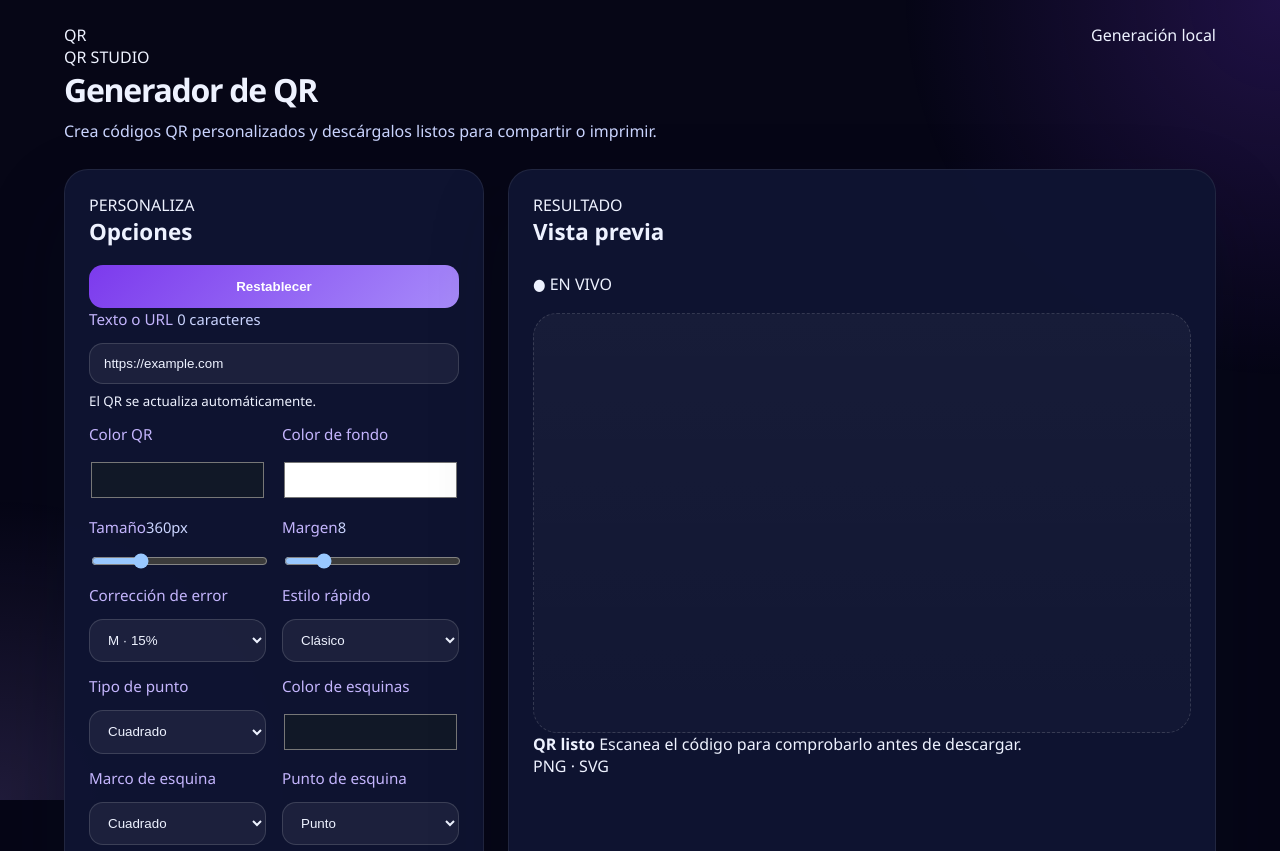
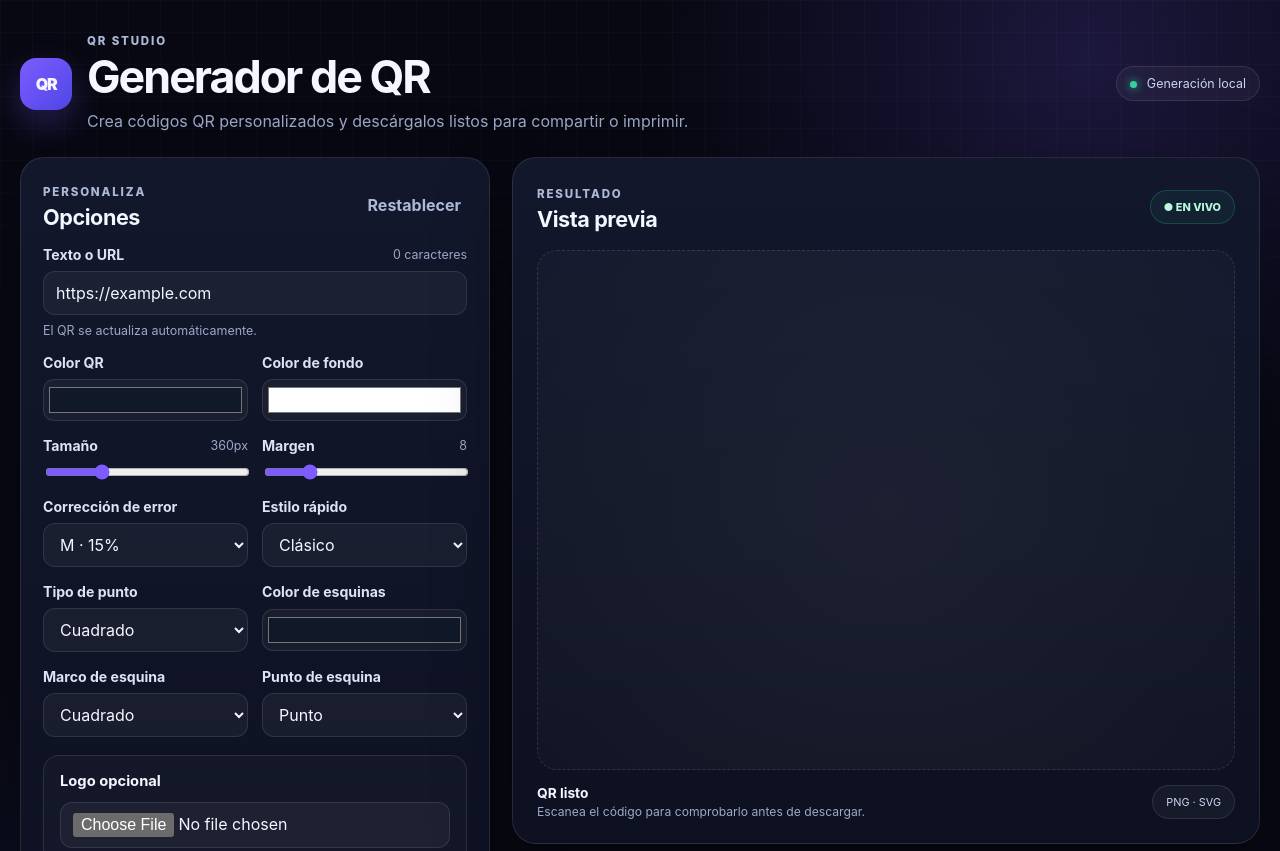
Before and after one commit to HolgerQP/Generador-de-QR, a plain HTML site: page index.html in a window 1280 px wide. Shown: the top 851 px of the page. Drawn offline with Linux system fonts and the light colour scheme; a script that the page names is missing.

Commit message:
Rediseño visual inicial del generador QR

```diff
--- a/style.css
+++ b/style.css
@@ -1,222 +1,173 @@
 :root {
   color-scheme: dark;
-  font-family: 'Segoe UI', Tahoma, Geneva, Verdana, sans-serif;
-  background: #060616;
-  color: #eef2ff;
+  font-family: Inter, "Segoe UI", Tahoma, Geneva, Verdana, sans-serif;
+  background: #070812;
+  color: #f4f7ff;
   font-size: 16px;
+  --bg: #070812;
+  --panel: rgba(16, 20, 38, 0.94);
+  --panel-soft: rgba(255, 255, 255, 0.045);
+  --border: rgba(255, 255, 255, 0.10);
+  --muted: #9ca8c7;
+  --text: #f4f7ff;
+  --accent: #7c5cff;
+  --accent-2: #a78bfa;
 }
 
-* {
-  box-sizing: border-box;
-}
+* { box-sizing: border-box; }
+
+html { min-height: 100%; }
 
 body {
   margin: 0;
   min-height: 100vh;
+  background:
+    radial-gradient(circle at 85% 5%, rgba(124, 92, 255, 0.18), transparent 28%),
+    radial-gradient(circle at 10% 90%, rgba(76, 110, 245, 0.10), transparent 26%),
+    var(--bg);
 }
 
 body::before {
-  content: '';
+  content: "";
   position: fixed;
   inset: 0;
-  background: radial-gradient(circle at top right, rgba(124, 58, 237, 0.22), transparent 25%),
-    radial-gradient(circle at bottom left, rgba(167, 139, 250, 0.16), transparent 20%);
   pointer-events: none;
+  background-image: linear-gradient(rgba(255,255,255,.025) 1px, transparent 1px), linear-gradient(90deg, rgba(255,255,255,.025) 1px, transparent 1px);
+  background-size: 32px 32px;
+  mask-image: linear-gradient(to bottom, black, transparent 85%);
 }
+
+button, input, select { font: inherit; }
+button { -webkit-tap-highlight-color: transparent; }
 
 .app-shell {
   position: relative;
-  max-width: 1200px;
+  width: min(1240px, calc(100% - 32px));
   margin: 0 auto;
-  padding: 24px;
+  padding: 34px 0 22px;
 }
 
 .app-header {
   display: flex;
-  align-items: flex-start;
+  align-items: center;
   justify-content: space-between;
   gap: 24px;
   margin-bottom: 24px;
 }
 
-.app-header h1 {
-  margin: 0 0 8px;
-  font-size: clamp(2rem, 2.5vw, 2.8rem);
-  letter-spacing: -0.04em;
+.brand { display: flex; align-items: center; gap: 15px; }
+.brand-icon {
+  width: 52px;
+  height: 52px;
+  display: grid;
+  place-items: center;
+  border-radius: 16px;
+  background: linear-gradient(135deg, var(--accent), #4f46e5);
+  box-shadow: 0 14px 35px rgba(124, 92, 255, .28);
+  font-weight: 900;
+  letter-spacing: -0.08em;
 }
 
-.app-header p {
-  margin: 0;
-  max-width: 48rem;
-  color: #cbd5ff;
-  line-height: 1.6;
+.eyebrow, .section-kicker {
+  color: #aeb9d8;
+  font-size: .72rem;
+  font-weight: 800;
+  letter-spacing: .16em;
 }
 
-.app-grid {
-  display: grid;
-  grid-template-columns: minmax(280px, 420px) minmax(320px, 1fr);
-  gap: 24px;
+.app-header h1 { margin: 2px 0 5px; font-size: clamp(2rem, 4vw, 2.8rem); letter-spacing: -.045em; }
+.app-header p { margin: 0; color: var(--muted); line-height: 1.5; max-width: 650px; }
+
+.status-pill, .live-badge, .format-badge {
+  border: 1px solid var(--border);
+  background: rgba(255,255,255,.04);
+  color: #cbd5f1;
+  border-radius: 999px;
+  padding: 9px 13px;
+  font-size: .78rem;
+  white-space: nowrap;
 }
+.status-pill span { display: inline-block; width: 7px; height: 7px; border-radius: 50%; background: #34d399; margin-right: 6px; box-shadow: 0 0 10px #34d399; }
 
-.panel,
-.preview-panel {
-  background: rgba(15, 20, 50, 0.96);
-  border: 1px solid rgba(255, 255, 255, 0.08);
+.app-grid { display: grid; grid-template-columns: minmax(320px, 470px) minmax(0, 1fr); gap: 22px; align-items: start; }
+.panel, .preview-panel {
+  background: linear-gradient(180deg, rgba(19,24,45,.97), rgba(13,17,33,.97));
+  border: 1px solid var(--border);
   border-radius: 24px;
-  padding: 24px;
-  box-shadow: 0 35px 80px rgba(10, 12, 30, 0.22);
+  box-shadow: 0 28px 80px rgba(0,0,0,.28);
 }
+.panel { padding: 22px; }
+.preview-panel { padding: 24px; position: sticky; top: 20px; }
 
-.panel h2,
-.preview-panel h2 {
-  margin: 0 0 18px;
-  font-size: 1.4rem;
+.section-heading, .preview-header { display: flex; align-items: center; justify-content: space-between; gap: 16px; }
+.panel h2, .preview-panel h2 { margin: 4px 0 0; font-size: 1.35rem; letter-spacing: -.02em; }
+.text-button { border: 0; background: transparent; color: #aeb9d8; padding: 6px; cursor: pointer; }
+.text-button:hover { color: white; }
+
+.field { display: grid; gap: 8px; margin: 16px 0; }
+.label-row { display: flex; align-items: center; justify-content: space-between; gap: 10px; }
+.field label { color: #dce3f7; font-size: .88rem; font-weight: 650; }
+.field span, .field small, #dataHint { color: var(--muted); font-size: .78rem; }
+
+.field input[type="text"], .field input[type="file"], .field select {
+  width: 100%;
+  min-height: 44px;
+  border: 1px solid rgba(255,255,255,.10);
+  border-radius: 12px;
+  background: rgba(255,255,255,.045);
+  color: var(--text);
+  padding: 10px 12px;
+  outline: none;
+  transition: border-color .2s, background .2s, box-shadow .2s;
 }
+.field input[type="text"]:focus, .field input[type="file"]:focus, .field select:focus { border-color: rgba(167,139,250,.75); box-shadow: 0 0 0 3px rgba(124,92,255,.13); background: rgba(255,255,255,.065); }
+.field select option { background: #171c32; color: #fff; }
+.field input[type="range"] { width: 100%; accent-color: var(--accent); cursor: pointer; }
 
-.field {
-  display: grid;
-  gap: 8px;
-  margin-bottom: 14px;
+.field input[type="color"] { width: 100%; height: 42px; padding: 3px; border: 1px solid var(--border); border-radius: 11px; background: rgba(255,255,255,.04); cursor: pointer; }
+.field.two-columns { display: grid; grid-template-columns: repeat(2, minmax(0, 1fr)); gap: 14px; }
+.field.two-columns > div { display: grid; gap: 8px; }
+.field.compact { margin-bottom: 8px; }
+
+.subsection { margin-top: 18px; padding: 16px; border: 1px solid var(--border); border-radius: 16px; background: rgba(255,255,255,.025); }
+.subsection-title { font-weight: 750; font-size: .92rem; margin-bottom: 2px; }
+.subsection .field { margin: 12px 0; }
+
+.actions { display: grid; grid-template-columns: 1.2fr 1fr 1fr; gap: 10px; margin-top: 18px; }
+button { border-radius: 12px; border: 1px solid transparent; padding: 12px 14px; font-weight: 750; cursor: pointer; transition: transform .18s, box-shadow .18s, background .18s, opacity .18s; }
+button:hover:not(:disabled) { transform: translateY(-1px); }
+button:active:not(:disabled) { transform: translateY(0); }
+button:disabled { opacity: .4; cursor: not-allowed; }
+.primary-action { color: white; background: linear-gradient(135deg, var(--accent), #5b4eea); box-shadow: 0 12px 26px rgba(124,92,255,.20); }
+.primary-action:hover { box-shadow: 0 16px 34px rgba(124,92,255,.30); }
+.secondary-button { color: #dce3f7; background: rgba(255,255,255,.055); border-color: var(--border); }
+.secondary-button:hover:not(:disabled) { background: rgba(255,255,255,.09); }
+
+.preview-header { margin-bottom: 18px; }
+.live-badge { color: #b9f8d9; border-color: rgba(52,211,153,.22); background: rgba(52,211,153,.06); font-size: .68rem; font-weight: 800; }
+.preview { min-height: 520px; display: grid; place-items: center; border: 1px dashed rgba(255,255,255,.12); border-radius: 20px; background: radial-gradient(circle, rgba(255,255,255,.055), rgba(255,255,255,.018)); overflow: auto; padding: 28px; }
+.preview canvas, .preview svg { display: block; max-width: 100%; max-height: 100%; border-radius: 10px; box-shadow: 0 18px 50px rgba(0,0,0,.25); }
+.preview-footer { display: flex; align-items: center; justify-content: space-between; gap: 16px; padding-top: 15px; }
+.preview-footer div:first-child { display: grid; gap: 3px; }
+.preview-footer strong { font-size: .86rem; }
+.preview-footer span { color: var(--muted); font-size: .76rem; }
+.format-badge { font-size: .68rem; }
+
+.app-footer { text-align: center; color: #6f7b9b; font-size: .72rem; padding-top: 18px; }
+
+.toast { position: fixed; left: 50%; bottom: 24px; transform: translate(-50%, 18px); opacity: 0; pointer-events: none; padding: 11px 16px; border-radius: 12px; border: 1px solid var(--border); background: #171c32; color: white; box-shadow: 0 18px 40px rgba(0,0,0,.35); transition: opacity .2s, transform .2s; z-index: 20; font-size: .82rem; }
+.toast.show { opacity: 1; transform: translate(-50%, 0); }
+.toast.error { border-color: rgba(248,113,113,.35); }
+
+@media (max-width: 920px) {
+  .app-grid { grid-template-columns: 1fr; }
+  .preview-panel { position: static; }
 }
-
-.field label {
-  display: inline-flex;
-  margin-bottom: 6px;
-  font-size: 0.95rem;
-  color: #c4b5fd;
+@media (max-width: 640px) {
+  .app-shell { width: min(100% - 20px, 1240px); padding-top: 20px; }
+  .app-header { align-items: flex-start; flex-direction: column; }
+  .status-pill { display: none; }
+  .field.two-columns, .actions { grid-template-columns: 1fr; }
+  .preview { min-height: 360px; padding: 18px; }
+  .preview-footer { align-items: flex-start; flex-direction: column; }
 }
-
-.field input[type='text'],
-.field input[type='file'],
-.field select {
-  width: 100%;
-  border: 1px solid rgba(255, 255, 255, 0.14);
-  border-radius: 14px;
-  background: rgba(255, 255, 255, 0.06);
-  color: #eef2ff;
-  padding: 12px 14px;
-}
-
-.field input[type='range'] {
-  width: 100%;
-}
-
-.field.two-columns {
-  display: grid;
-  gap: 16px;
-  grid-template-columns: repeat(2, minmax(0, 1fr));
-}
-
-.field.two-columns > div {
-  display: grid;
-  gap: 8px;
-}
-
-.field span {
-  color: #cbd5ff;
-  font-size: 0.92rem;
-}
-
-input[type='color'] {
-  width: 100%;
-  height: 44px;
-  border: none;
-  padding: 0;
-  background: transparent;
-  cursor: pointer;
-}
-
-.actions {
-  display: grid;
-  gap: 12px;
-  margin-top: 12px;
-}
-
-button {
-  width: 100%;
-  border: none;
-  border-radius: 14px;
-  padding: 14px 18px;
-  background: linear-gradient(135deg, #7c3aed, #a78bfa);
-  color: #fff;
-  font-weight: 600;
-  cursor: pointer;
-  transition: transform 0.2s ease, box-shadow 0.2s ease, opacity 0.2s ease;
-}
-
-button:hover {
-  transform: translateY(-1px);
-  box-shadow: 0 16px 30px rgba(124, 58, 237, 0.18);
-}
-
-button:active {
-  transform: translateY(0);
-}
-
-button:nth-child(3) {
-  background: rgba(255, 255, 255, 0.08);
-  color: #cbd5ff;
-}
-
-.preview-header {
-  display: flex;
-  flex-direction: column;
-  gap: 8px;
-  margin-bottom: 18px;
-}
-
-.preview-header .hint {
-  color: #c4b5fd;
-  font-size: 0.95rem;
-}
-
-.preview {
-  display: flex;
-  justify-content: center;
-  align-items: center;
-  min-height: 420px;
-  border: 1px dashed rgba(255, 255, 255, 0.14);
-  border-radius: 24px;
-  background: linear-gradient(180deg, rgba(255, 255, 255, 0.04), rgba(255, 255, 255, 0.02));
-  overflow: hidden;
-}
-
-.preview canvas,
-.preview svg {
-  max-width: 100%;
-  max-height: 100%;
-  border-radius: 18px;
-}
-
-@media (max-width: 900px) {
-  .app-grid {
-    grid-template-columns: 1fr;
-  }
-}
-
-@media (max-width: 520px) {
-  .app-shell {
-    padding: 16px;
-  }
-
-  .panel,
-  .preview-panel {
-    padding: 18px;
-  }
-
-  .field.two-columns {
-    grid-template-columns: 1fr;
-  }
-}
-/* Solución para las opciones del select */
-
-.field select option {
-    background-color: #232845;
-    color: #ffffff;
-}
-
-/* Compatibilidad con algunos navegadores */
-select option {
-    background: #232845;
-    color: white;
-}
```
